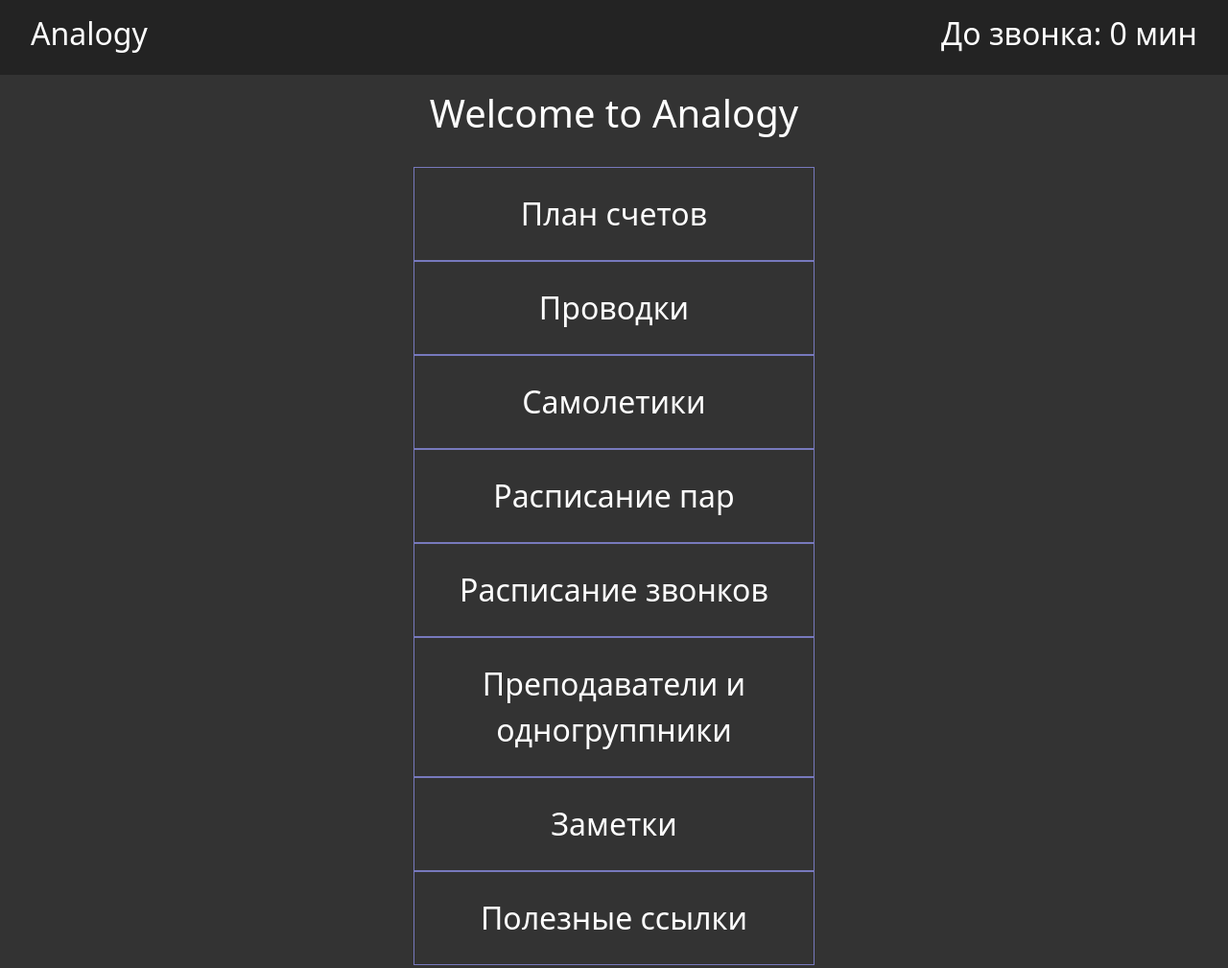
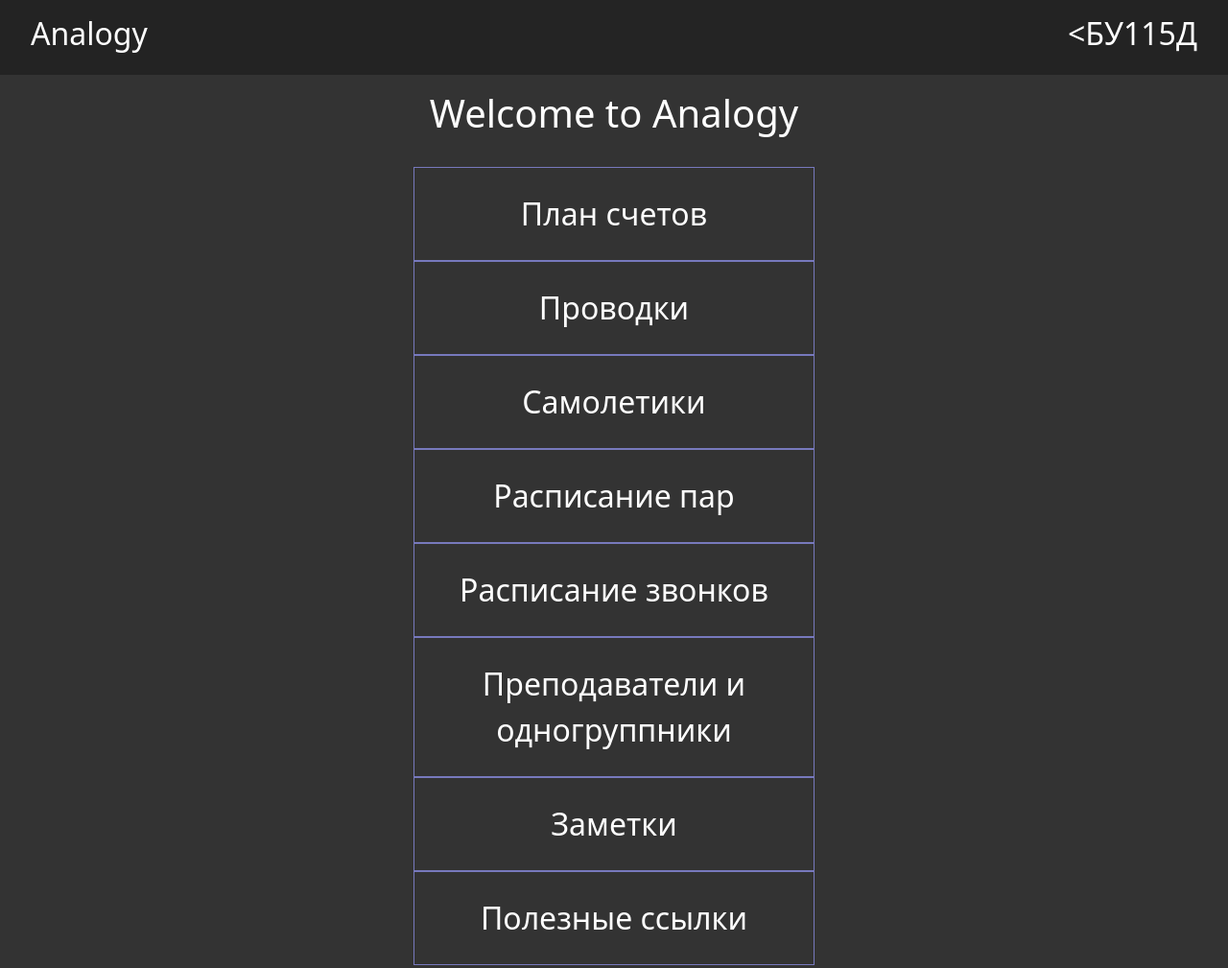
Before and after one commit to Kiminatory/Amalogy, a plain HTML site: page index.html in a window 1280 px wide. Shown: the whole page at 96% size. Drawn offline with nearby package versions, Linux system fonts and the light colour scheme.

Commit message:
Update index.html

```diff
--- a/index.html
+++ b/index.html
@@ -12,7 +12,7 @@
         <div class="header__container container">
             <div class="header__logo">
                 <div class="logo"><a id="back" href="#"><h1>Analogy</h1></a></div>
-                <div class="time"><h2 id="time">До звонка: 0&nbspмин</h2></div>
+                <div class="time"><h2 id="time"><БУ115Д</h2></div>
             </div>
         </div>
     </header>
```
